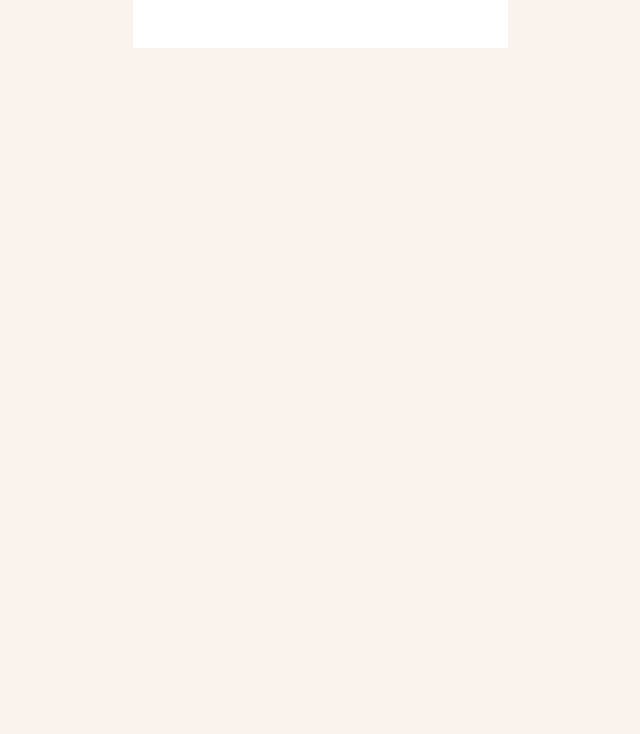
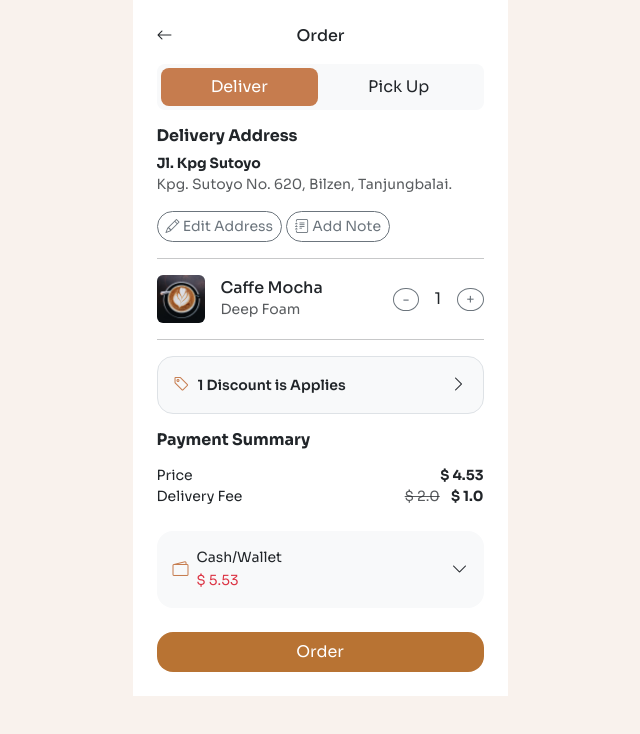
Before and after one commit to faracutrisfa/coffee-shop, a plain HTML site: page delivery.html in a window 1280 px wide. Shown: the whole page, without its empty margins (320-960 px from the left). Drawn offline with nearby package versions, Linux system fonts and the light colour scheme.

Commit message:
feat: add delivery page

```diff
--- a/delivery.html
+++ b/delivery.html
@@ -12,7 +12,84 @@
 
 <body class="mx-auto bg-background" style="max-width: 375px; min-height: 100vh;">
     <section class="bg-white p-4">
+        <div class="d-flex align-items-center" style="gap: 124px;">
+            <a href="detail.html" class="text-dark">
+                <i class="bi bi-arrow-left"></i>
+            </a>
+            <h6 class="m-0">Order</h6>
+        </div>
 
+        <div class="d-flex bg-light rounded-3 p-1 mb-3 mt-3">
+            <button class="btn text-white bg-normal rounded-3 flex-fill">Deliver</button>
+            <button class="btn flex-fill">Pick Up</button>
+        </div>
+
+        <h6 class="fw-bold mb-2">Delivery Address</h6>
+        <p class="fw-bold mb-0 small">Jl. Kpg Sutoyo</p>
+        <p class="text-muted small">Kpg. Sutoyo No. 620, Bilzen, Tanjungbalai.</p>
+        <div class="d-flex gap-1 mb-2">
+            <button class="btn btn-outline-secondary btn-sm rounded-pill">
+                <i class="bi bi-pencil"></i> Edit Address
+            </button>
+            <button class="btn btn-outline-secondary btn-sm rounded-pill">
+                <i class="bi bi-journal-text"></i> Add Note
+            </button>
+        </div>
+
+        <hr>
+
+        <div class="d-flex align-items-center">
+            <img src="assets/images/coffee-2.png" alt="Caffe Mocha" class="rounded-2"
+                style="width: 48px; height: 48px; object-fit: cover;">
+            <div class="ms-3 flex-grow-1">
+                <h6 class="m-0">Caffe Mocha</h6>
+                <small class="text-muted">Deep Foam</small>
+            </div>
+            <div class="d-flex align-items-center">
+                <button class="btn btn-sm btn-outline-secondary rounded-circle px-2 py-0">-</button>
+                <span class="mx-3">1</span>
+                <button class="btn btn-sm btn-outline-secondary rounded-circle px-2 py-0">+</button>
+            </div>
+        </div>
+
+        <hr>
+
+        <div class="d-flex justify-content-between align-items-center p-3 border bg-light rounded-4 mb-3">
+            <div class="d-flex align-items-center gap-2">
+                <i class="bi bi-tag text-normal"></i>
+                <span class="small fw-semibold">1 Discount is Applies</span>
+            </div>
+            <i class="bi bi-chevron-right"></i>
+        </div>
+
+        <h6 class="fw-bold mb-3">Payment Summary</h6>
+        <div class="d-flex justify-content-between small">
+            <span>Price</span>
+            <span class="fw-bold">$ 4.53</span>
+        </div>
+        <div class="d-flex justify-content-between mb-4 small">
+            <span>Delivery Fee</span>
+            <div>
+                <del class="text-muted me-2">$ 2.0</del>
+                <span class="fw-bold">$ 1.0</span>
+            </div>
+        </div>
+
+        <div class="bg-light rounded-4 p-3 mb-4">
+            <div class="d-flex justify-content-between align-items-center">
+                <div class="d-flex align-items-center gap-2">
+                    <i class="bi bi-wallet2 text-normal"></i>
+                    <div>
+                        <small class="d-block">Cash/Wallet</small>
+                        <span class="text-danger small">$ 5.53</span>
+                    </div>
+                </div>
+                <i class="bi bi-chevron-down"></i>
+            </div>
+        </div>
+
+        <button class="btn text-white w-100 rounded-4 py-2" onclick="location.href='order.html'"
+            style="background-color: #B87333; border: none;">Order</button>
     </section>
 </body>
 
```
Also changed, not shown: order.html (+19 -0 lines).
